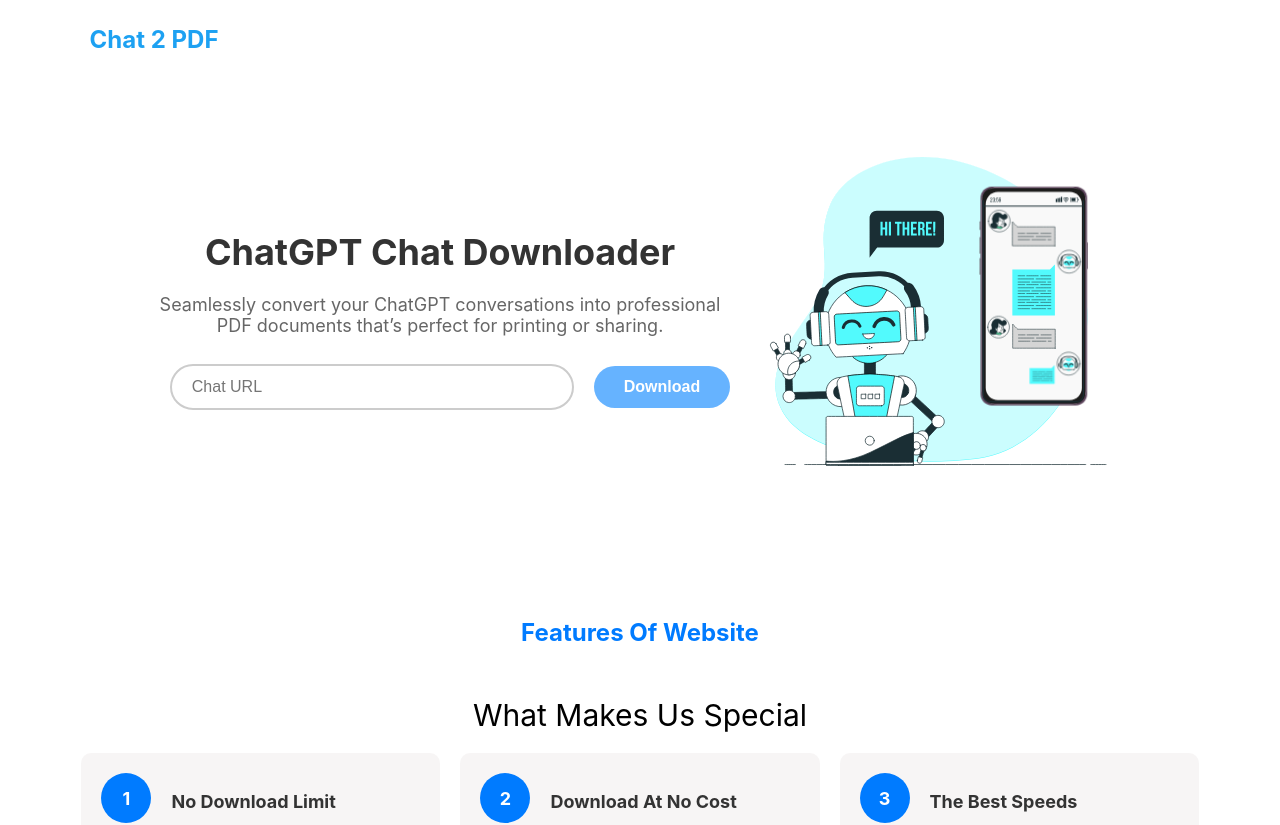
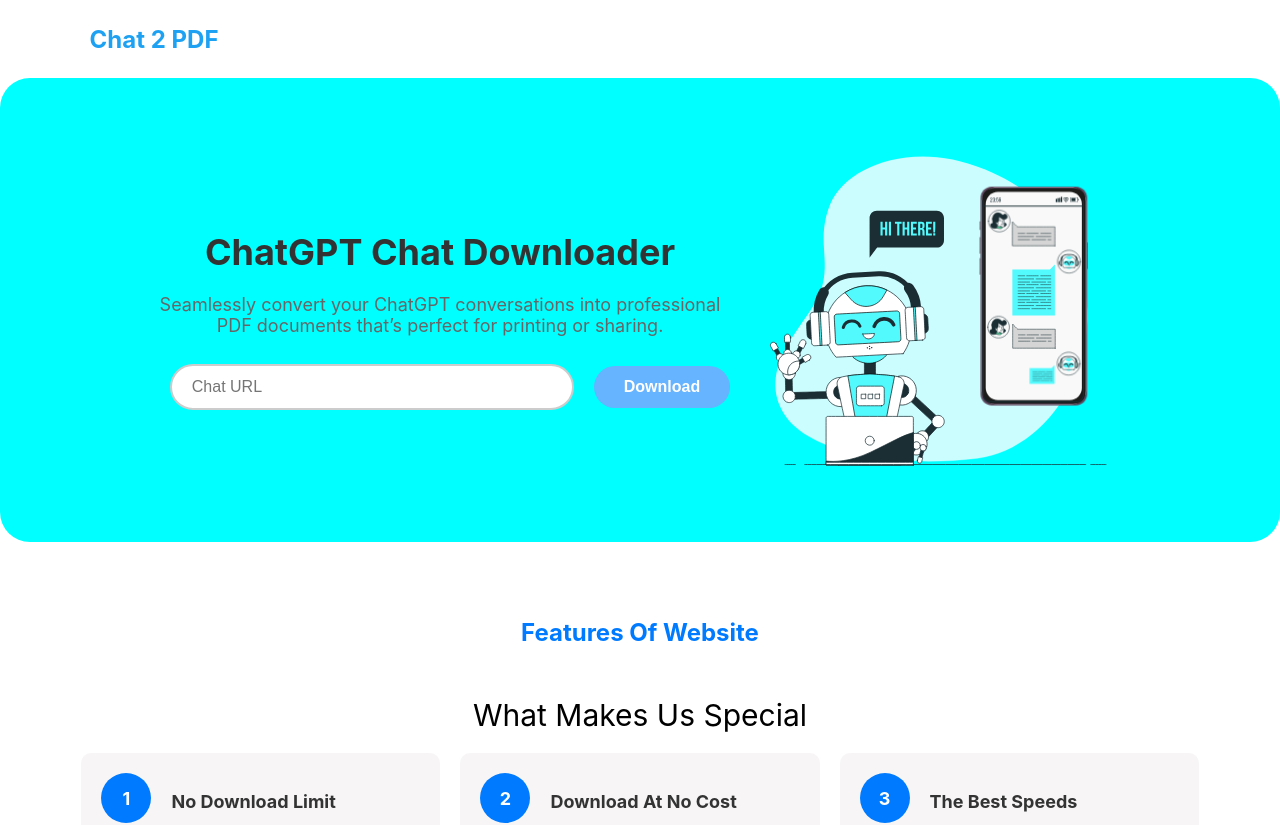
Before and after one commit to dipeshpardeshi04/Frontendurl, a React (Create React App) app: page / in a window 1280 px wide. Shown: the top 825 px of the page. Built offline with nearby package versions, Linux system fonts and the light colour scheme.

Commit message:
Update first.css

```diff
--- a/src/first.css
+++ b/src/first.css
@@ -8,7 +8,7 @@
     text-align: center;
     /* border: 100px; */
     border-radius: 30px;
-    /* background-color: aqua; */
+    background-color: aqua;
 }
 
 .hero-content {
```
